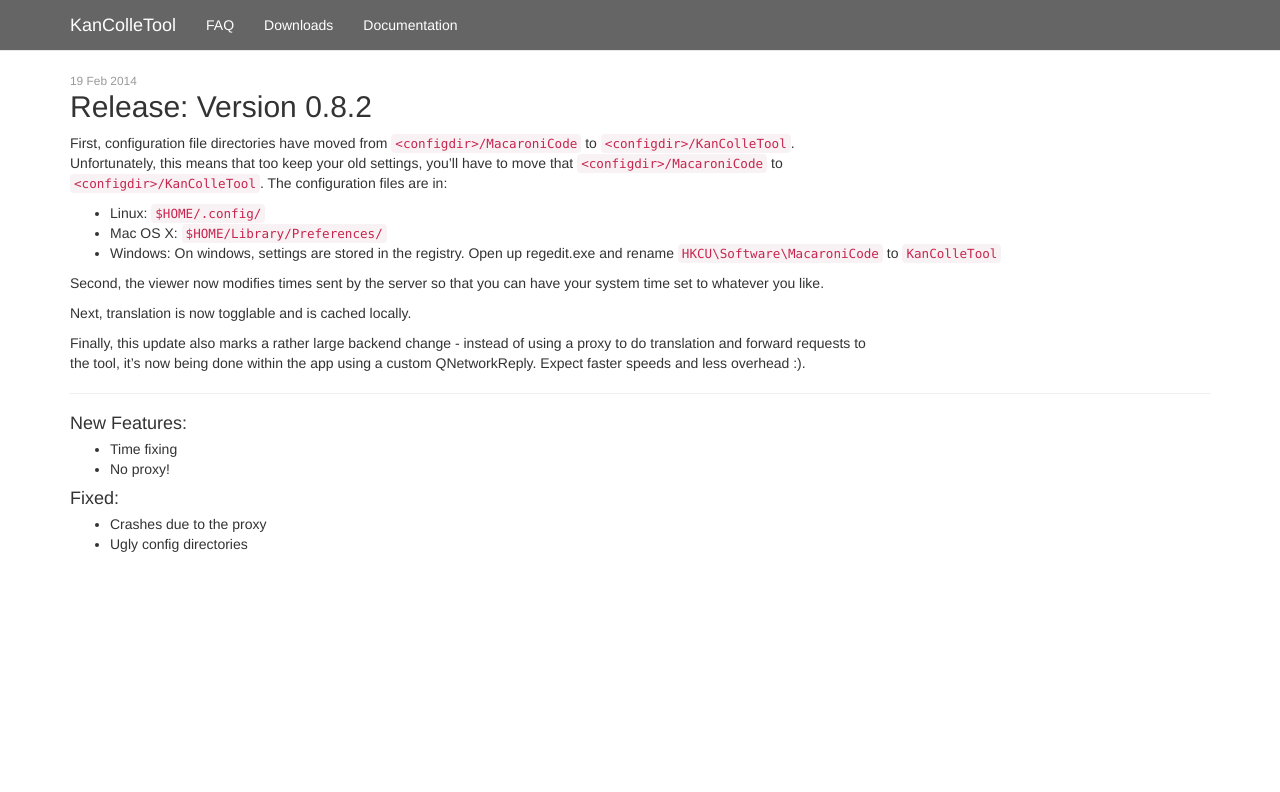
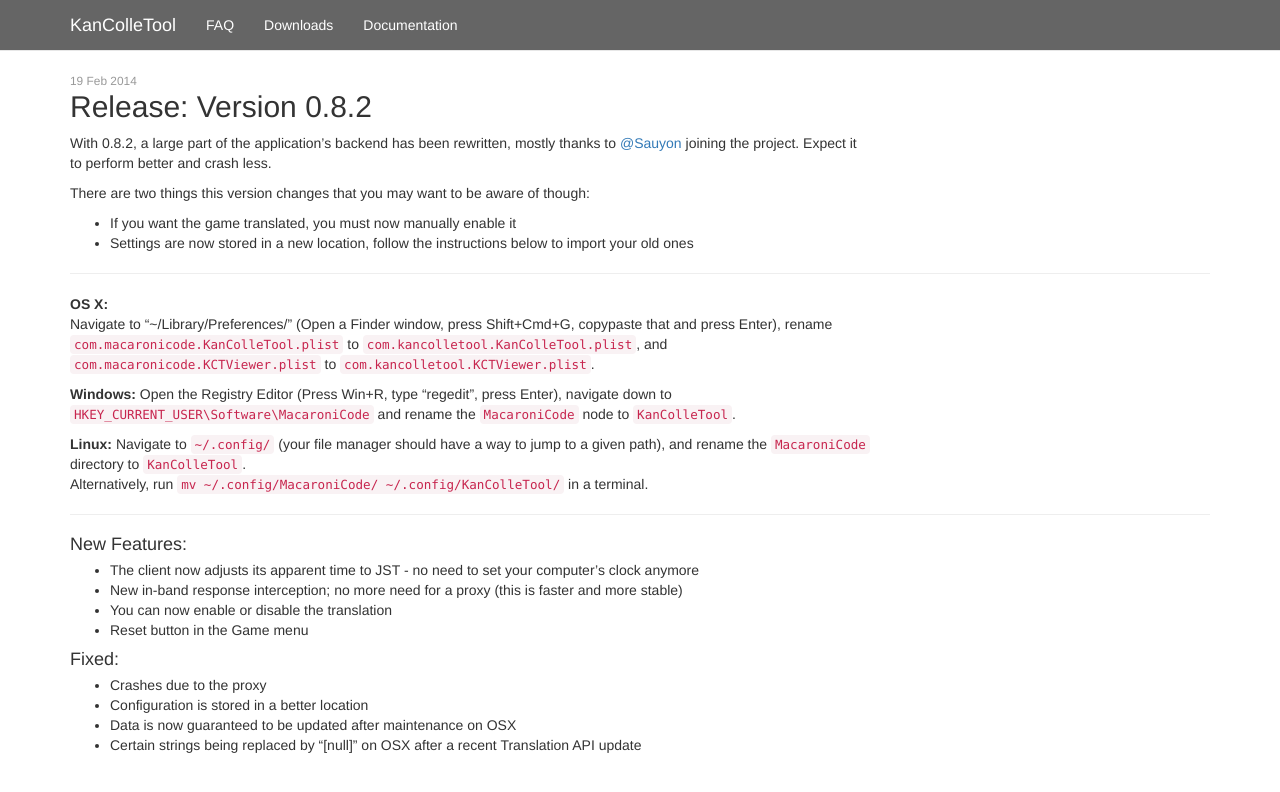
Before and after one commit to KanColleTool/kancolletool.github.io, a Jekyll site: the page built from _posts/2014-02-19-version-0.8.2.md, in a window 1280 px wide. Shown: the top 792 px of the page. Built offline with Jekyll 4.4.1, drawn with Linux system fonts in a browser that asks for light colours; nearby versions of some CDN libraries; Markdown is read by kramdown in place of the engine named in the settings.

Commit message:
Update 2014-02-19-version-0.8.2.md

````diff
--- a/_posts/2014-02-19-version-0.8.2.md
+++ b/_posts/2014-02-19-version-0.8.2.md
@@ -5,31 +5,35 @@
 categories: kancolletool releases
 ---
 
-First, configuration file directories have moved from ```<configdir>/MacaroniCode``` to
-```<configdir>/KanColleTool```. Unfortunately, this means that too keep your old
-settings, you'll have to move that ```<configdir>/MacaroniCode``` to
-```<configdir>/KanColleTool```. The configuration files are in:
- - Linux: ```$HOME/.config/```
- - Mac OS X: ```$HOME/Library/Preferences/```
- - Windows: On windows, settings are stored in the registry. Open up regedit.exe
-   and rename ```HKCU\Software\MacaroniCode``` to ```KanColleTool```
+With 0.8.2, a large part of the application's backend has been rewritten, mostly thanks to [@Sauyon](https://github.com/Sauyon) joining the project. Expect it to perform better and crash less.
 
-Second, the viewer now modifies times sent by the server so that you can have your
-system time set to whatever you like.
+There are two things this version changes that you may want to be aware of though:
 
-Next, translation is now togglable and is cached locally.
+* If you want the game translated, you must now manually enable it
+* Settings are now stored in a new location, follow the instructions below to import your old ones
 
-Finally, this update also marks a rather large backend change - instead of using
-a proxy to do translation and forward requests to the tool, it's now being done
-within the app using a custom QNetworkReply. Expect faster speeds and less
-overhead :).
+---
+
+**OS X:**
+Navigate to "~/Library/Preferences/" (Open a Finder window, press Shift+Cmd+G, copypaste that and press Enter), rename `com.macaronicode.KanColleTool.plist` to `com.kancolletool.KanColleTool.plist`, and `com.macaronicode.KCTViewer.plist` to `com.kancolletool.KCTViewer.plist`.
+
+**Windows:**
+Open the Registry Editor (Press Win+R, type "regedit", press Enter), navigate down to `HKEY_CURRENT_USER\Software\MacaroniCode` and rename the `MacaroniCode` node to `KanColleTool`.
+
+**Linux:**
+Navigate to `~/.config/` (your file manager should have a way to jump to a given path), and rename the `MacaroniCode` directory to `KanColleTool`.
+Alternatively, run `mv ~/.config/MacaroniCode/ ~/.config/KanColleTool/` in a terminal.
 
 ---
 
 #### New Features:
- - Time fixing
- - No proxy!
+ - The client now adjusts its apparent time to JST - no need to set your computer's clock anymore
+ - New in-band response interception; no more need for a proxy (this is faster and more stable)
+ - You can now enable or disable the translation
+ - Reset button in the Game menu
 
 #### Fixed:
  - Crashes due to the proxy
- - Ugly config directories
+ - Configuration is stored in a better location
+ - Data is now guaranteed to be updated after maintenance on OSX
+ - Certain strings being replaced by "[null]" on OSX after a recent Translation API update
````
